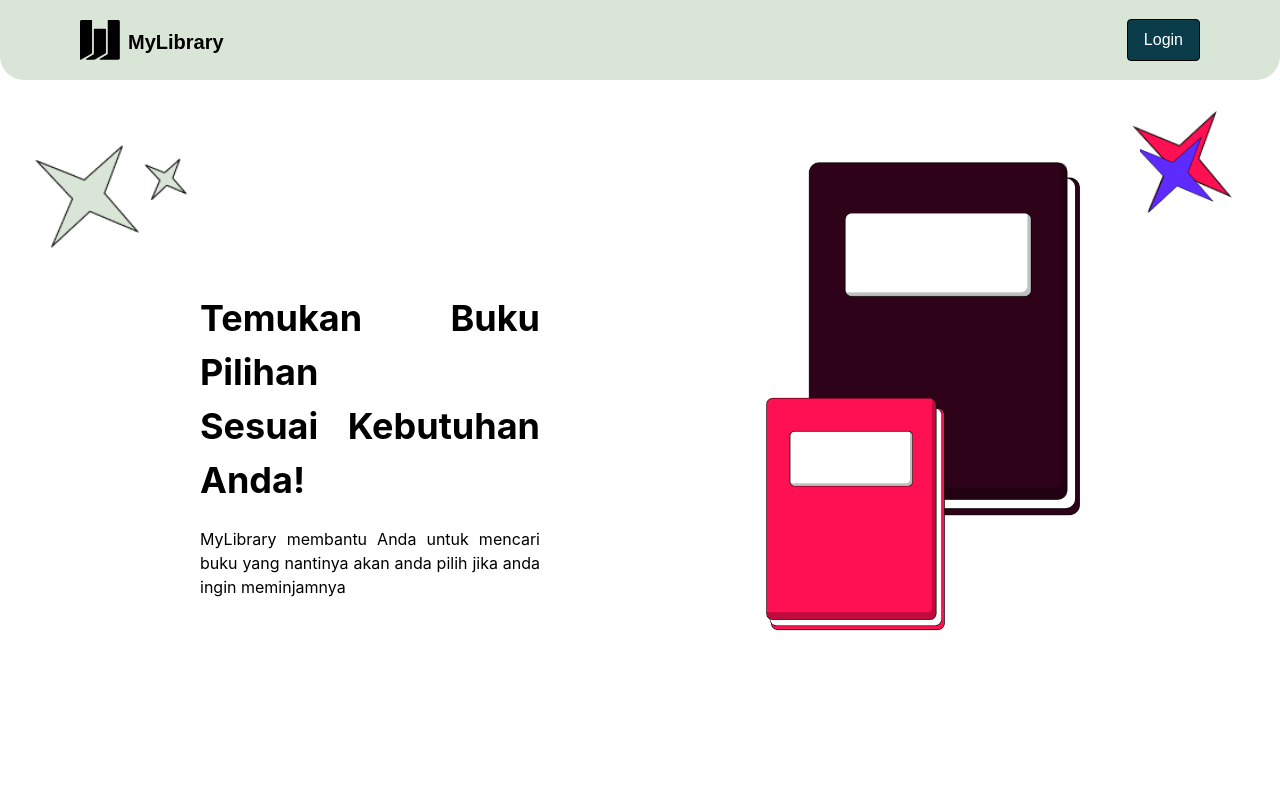
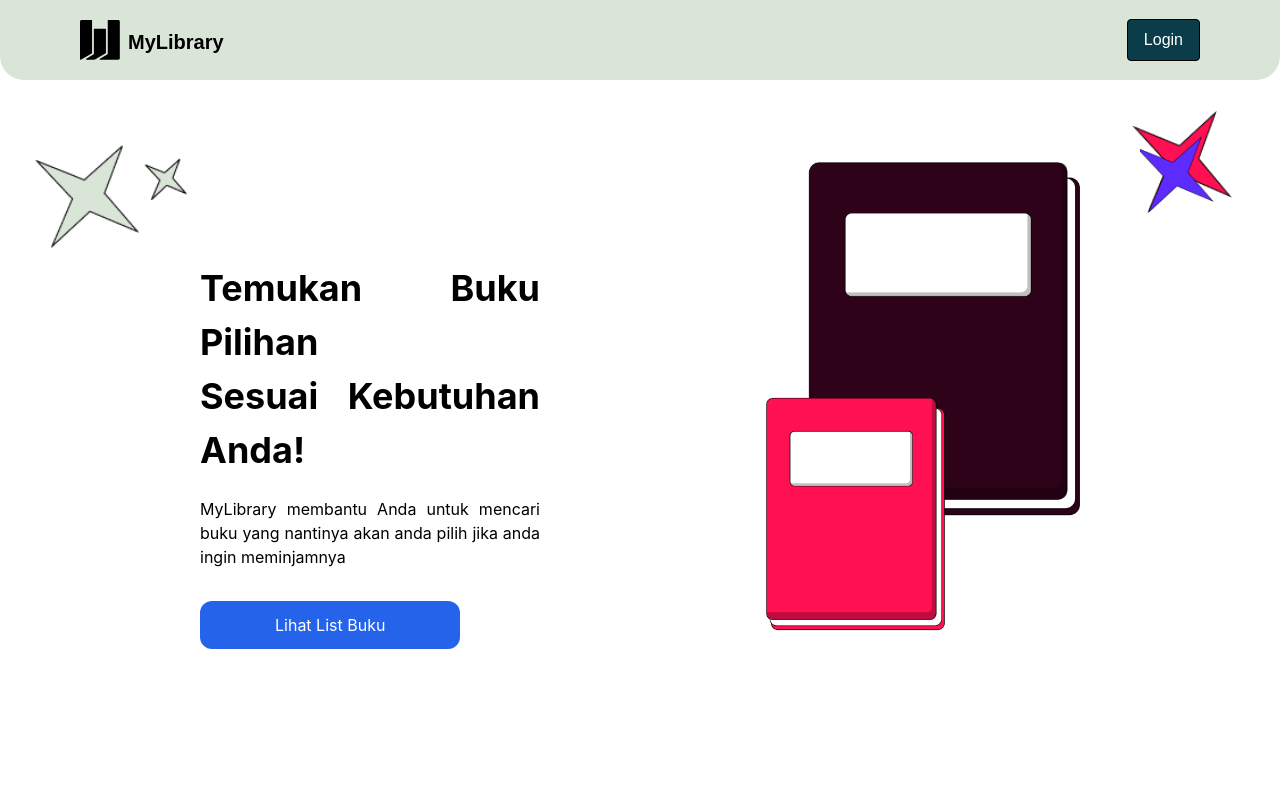
Before and after one commit to MuhamadThoriqAhnaf/PAW-Kel_9, a React (Create React App) app in the folder client/: page / in a window 1280 px wide. Shown: the top 800 px of the page. Built offline with nearby package versions, Linux system fonts and the light colour scheme; no server answers.

Commit message:
Fix landingpage.jsx
Add link to

```diff
--- a/client/src/components/landingpage.jsx
+++ b/client/src/components/landingpage.jsx
@@ -1,5 +1,6 @@
 import React from "react";
-// import { Link } from "react-scroll";
+import { Link } from "react-scroll";
+
 
 export default function Landingpage() {
 
@@ -14,11 +15,11 @@ export default function Landingpage() {
             <p className="my-5 lg:leading-normal">
               MyLibrary membantu Anda untuk mencari buku yang nantinya akan anda pilih jika anda ingin meminjamnya
             </p>
-            {/* <Link to="ListBuku" smooth={true}>
-              <button className="py-3 mt-3 px-[50px] lg:px-[75px]">
+            <Link to="ListBuku" smooth={true}>
+              <button className="py-3 mt-3 px-[50px] lg:px-[75px] bg-blue-600 text-white rounded-xl">
                 Lihat List Buku
               </button>
-            </Link> */}
+            </Link>
           </div>
           <img
             data-aos="fade-left"
--- a/client/src/pages/Welcome.js
+++ b/client/src/pages/Welcome.js
@@ -62,7 +62,7 @@ export default function Booklist() {
       <Navbar />
       <Landingpage/>
 
-      <section class="flex font-rubik px-20 mt-8 items-center">
+      <section class="flex font-rubik px-20 mt-8 items-center" id="ListBuku">
           <h1 class="flex text-2xl mr-4">Koleksi Buku</h1>
           <input
             placeholder="Cari Buku..."
--- /dev/null
+++ b/package.json
@@ -0,0 +1,5 @@
+{
+  "dependencies": {
+    "react-scroll": "^1.8.8"
+  }
+}
```
Also changed, not shown: 1 other file (tests, documents, lock files or other folders).
